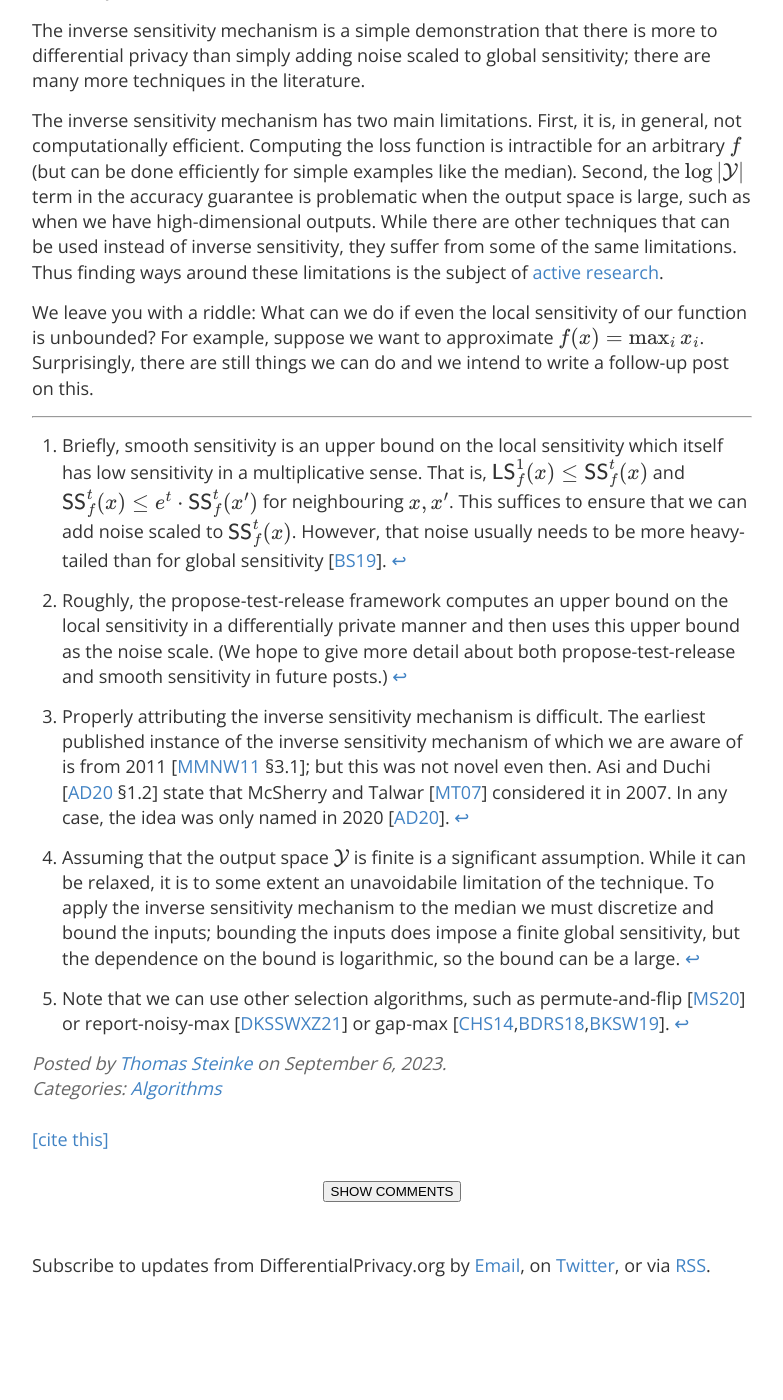
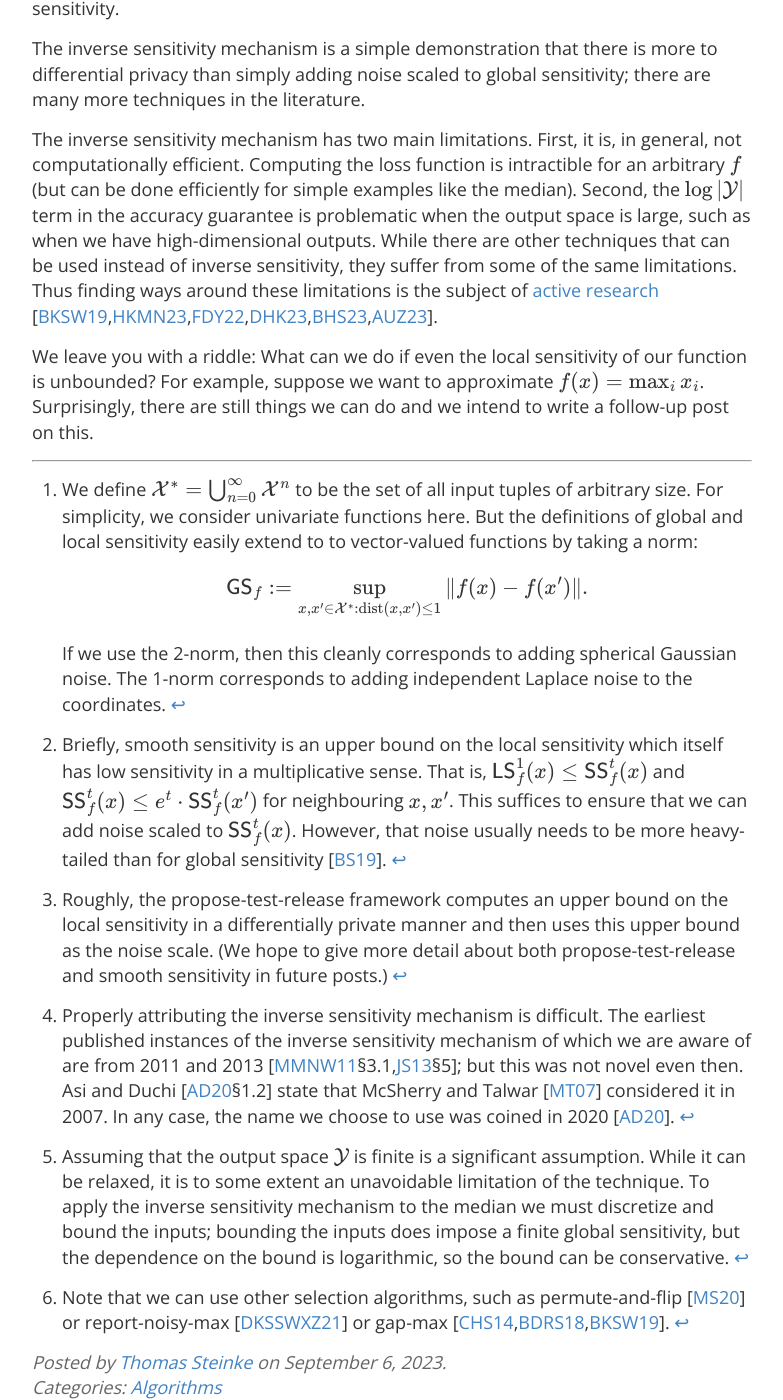
Before and after one commit to differentialprivacy/differentialprivacy, a Jekyll site: the page built from _posts/2023-09-06-inverse-sensitivity.md, in a window 1280 px wide and 1400 px high, scrolled down 5354 px. Shown: the whole window, without its empty margins (248-1031 px from the left). Built offline with Jekyll 4.4.1, drawn with Linux system fonts in a browser that asks for light colours; comment, search, counter and statistics services are not loaded; before the commit the page ends 6682 px from its top, so only the background shows below that; some of the changed text lies outside the part shown.

Commit message:
post about inverse sensitivity mechanism

```diff
--- a/_posts/2023-09-06-inverse-sensitivity.md
+++ b/_posts/2023-09-06-inverse-sensitivity.md
@@ -11,7 +11,7 @@
 The most well-known and widely-used method for achieving differential privacy is to compute the true function value \\\(f(x)\\\) and then add Laplace or Gaussian noise scaled to the _global sensitivity_ of \\\(f\\\).
 This may be overly conservative. In this post we'll show how we can do better.
 
-The global sensitivity of a function \\\(f : \\mathcal{X}^\* \to \\mathbb{R}\\\) is defined by \\\[ \mathsf{GS}\_f := \\sup\_\{x,x'\\in\\mathcal{X}^\* : \\mathrm{dist}(x,x') \\le 1\} \|f(x)-f(x')\|, \\tag{1}\\\] where \\\(\\mathrm{dist}(x,x')\\le 1\\\) denotes that \\\(x\\\) and \\\(x'\\\) are neighbouring datasets (i.e. they differ only by the addition or removal of one person's data); more generally, \\\(\\mathrm{dist}(\\cdot,\\cdot)\\\) is the corresponding metric on datasets.
+The global sensitivity of a function \\\(f : \\mathcal{X}^\* \to \\mathbb{R}\\\) is defined by \\\[ \mathsf{GS}\_f := \\sup\_\{x,x'\\in\\mathcal{X}^\* : \\mathrm{dist}(x,x') \\le 1\} \|f(x)-f(x')\|, \\tag{1}\\\] where \\\(\\mathrm{dist}(x,x')\\le 1\\\) denotes that \\\(x\\\) and \\\(x'\\\) are neighbouring datasets (i.e. they differ only by the addition or removal of one person's data); more generally, \\\(\\mathrm{dist}(\\cdot,\\cdot)\\\) is the corresponding metric on datasets (e.g., Hamming distance).[^1]
 
 The global sensitivity considers datasests that have nothing to do with the dataset at hand and which could be completely unrealistic.
 Many functions have infinite global sensitivity, but, on reasonably nice datasets, their _local sensitivity_ is much lower.
@@ -32,15 +32,18 @@
 
 Unfortunately, na&iuml;vely adding noise scaled to local sensitivity doesn't satisfy differential privacy.
 The problem is that the local sensitivity itself can reveal information.
-For example, consider the median on the inputs \\\(x=(1,2,2),x'=(2,2,2)\\\). In both cases the median is \\\(2\\\). But the local sensitivity is different: \\\(\\mathsf{LS}^1\_{\\mathrm{median}}(x)=1\\\) versus \\\(\\mathsf{LS}^1\_{\\mathrm{median}}(x')=0\\\). So, if we add noise scaled to local sensitivity, then, on input \\\(x'\\\), we deterministically output \\\(2\\\), while, on input \\\(x\\\), we output a random number. If we use continuous Laplace or Gaussian noise, then the random number will be a non-integer. Thus the output perfectly distinguishes the two inputs, which is a catastrophic violation of differential privacy.
+For example, consider the median on the inputs \\\(x=(1,2,2),x'=(2,2,2)\\\). The output distributions of the algorithm on these two inputs must be similar.
+In both cases the median is \\\(2\\\), so that is a good start for ensuring that the distributions are similar.
+But the local sensitivity is different: \\\(\\mathsf{LS}^1\_{\\mathrm{median}}(x)=1\\\) versus \\\(\\mathsf{LS}^1\_{\\mathrm{median}}(x')=0\\\).
+So, if we add noise scaled to local sensitivity, then, on input \\\(x'\\\), we deterministically output \\\(2\\\), while, on input \\\(x\\\), we output a random number. If we use continuous Laplace or Gaussian noise, then the random number will be a non-integer almost surely. Thus the output perfectly distinguishes the two inputs, which is a catastrophic violation of differential privacy.
 
 The good news is that we can exploit local sensitivity; we just need to do a bit more work.
 In fact, there are many methods in the differential privacy literature to exploit local sensitivity.
 
-The best-known methods for exploiting local sensitivity are _smooth sensitivity_ [[NRS07](https://cs-people.bu.edu/ads22/pubs/NRS07/NRS07-full-draft-v1.pdf "Kobbi Nissim, Sofya Raskhodnikova, Adam Smith. Smooth Sensitivity and Sampling in Private Data Analysis. STOC 2007.")][^1] and _propose-test-release_ [[DL09](https://www.stat.cmu.edu/~jinglei/dl09.pdf "Cynthia Dwork, Jing Lei. Differential Privacy and Robust Statistics. STOC 2009.")][^2].
+The best-known methods for exploiting local sensitivity are _smooth sensitivity_ [[NRS07](https://cs-people.bu.edu/ads22/pubs/NRS07/NRS07-full-draft-v1.pdf "Kobbi Nissim, Sofya Raskhodnikova, Adam Smith. Smooth Sensitivity and Sampling in Private Data Analysis. STOC 2007.")][^2] and _propose-test-release_ [[DL09](https://www.stat.cmu.edu/~jinglei/dl09.pdf "Cynthia Dwork, Jing Lei. Differential Privacy and Robust Statistics. STOC 2009.")][^3].
 
 
-In this post we will cover a different general-purpose technique known as the _inversse sensitivity mechanism_. This technique is folklore.[^3] It was first systematically studied by Asi and Duchi [[AD20](https://arxiv.org/abs/2005.10630 "Hilal Asi, John Duchi. Near Instance-Optimality in Differential Privacy. 2020."),[AD20](https://papers.nips.cc/paper/2020/hash/a267f936e54d7c10a2bb70dbe6ad7a89-Abstract.html "Hilal Asi, John Duchi. Instance-optimality in differential privacy via approximate inverse sensitivity mechanisms. NeurIPS 2020.")], who also named the method.
+In this post we will cover a different general-purpose technique known as the _inverse sensitivity mechanism_. This technique is folklore.[^4] It was first systematically studied by Asi and Duchi [[AD20](https://arxiv.org/abs/2005.10630 "Hilal Asi, John Duchi. Near Instance-Optimality in Differential Privacy. 2020."),[AD20](https://papers.nips.cc/paper/2020/hash/a267f936e54d7c10a2bb70dbe6ad7a89-Abstract.html "Hilal Asi, John Duchi. Instance-optimality in differential privacy via approximate inverse sensitivity mechanisms. NeurIPS 2020.")], who also named the method.
 
 ## The Inverse Sensitivity Mechanism
 
@@ -48,9 +51,9 @@
 Our goal is to estimate \\\(f(x)\\\) in a differentially private manner.
 But we do not make any assumptions about the global sensitivity of the function.
 
-For simplicity we will assume that \\\(\\mathcal{Y}\\\) is finite and that \\\(f\\\) is [surjective](https://en.wikipedia.org/wiki/Surjective_function).[^4]
+For simplicity we will assume that \\\(\\mathcal{Y}\\\) is finite and that \\\(f\\\) is [surjective](https://en.wikipedia.org/wiki/Surjective_function).[^5]
 
-Now we define a loss function \\\(\ell : \mathcal{X}^\* \times \mathcal{Y} \to \mathbb{Z}\_{\ge0}\\\) by \\\[\ell(x,y) := \\min\\left\\\{ \mathrm{dist}(x,\tilde{x}) : f(\tilde{x})=y \\right\\\}.\\tag{4}\\\]
+Now we define a loss function \\\(\ell : \mathcal{X}^\* \times \mathcal{Y} \to \mathbb{Z}\_{\ge0}\\\) by \\\[\ell(x,y) := \\min\\left\\\{ \mathrm{dist}(x,\tilde{x}) : \tilde{x}\in\mathcal{X}^\*, f(\tilde{x})=y \\right\\\}.\\tag{4}\\\]
 In other words, \\\(\\ell(x,y)\\\) measures how many entries of \\\(x\\\) we need to add or remove until \\\(f(x)=y\\\).
 Yet another way to think of it is that \\\(\\ell(x,y)\\\) is the distance from the point \\\(x\\\) to the set \\\(f^{-1}(y)\\\). (Hence the name inverse sensitivity.)
 
@@ -58,7 +61,7 @@
 
 The trick is that this loss always has bounded global sensitivity -- i.e., \\\(\\mathsf{GS}\_\\ell \\le 1\\\) -- no matter what the sensitivity of \\\(f\\\) is!
 
-> **Lemma 1.** Let \\\(f : \\mathcal{X}^\* \to \\mathcal{Y}^*\\\) be arbitrary and define \\\(\ell : \mathcal{X}^\* \times \mathcal{Y} \to \mathbb{Z}\_{\ge0}\\\) by \\\(\ell(x,y) := \\min\\left\\\{ \mathrm{dist}(x,\tilde{x}) : f(\tilde{x})=y \\right\\\}.\\\) Then, for all \\\(x,x'\\in\\mathcal{X}^\*\\\) with \\\(\\mathrm{dist}(x,x')\\le 1\\\) and all \\\(y \\in \\mathcal{Y}\\\), we have \\\(\|\\ell(x,y)-\\ell(x',y)\|\\le 1\\\).
+> **Lemma 1.** Let \\\(f : \\mathcal{X}^\* \to \\mathcal{Y}\\\) be arbitrary and define \\\(\ell : \mathcal{X}^\* \times \mathcal{Y} \to \mathbb{Z}\_{\ge0}\\\) as in Equation 4. Then, for all \\\(x,x'\\in\\mathcal{X}^\*\\\) with \\\(\\mathrm{dist}(x,x')\\le 1\\\) and all \\\(y \\in \\mathcal{Y}\\\), we have \\\(\|\\ell(x,y)-\\ell(x',y)\|\\le 1\\\).
 
 > _Proof._
 > Fix \\\(x,x'\\in\\mathcal{X}^\*\\\) with \\\(\\mathrm{dist}(x,x')\\le 1\\\) and \\\(y \\in \\mathcal{Y}\\\).
@@ -102,19 +105,21 @@
 The inverse sensitivity mechanism is a simple demonstration that there is more to differential privacy than simply adding noise scaled to global sensitivity; there are many more techniques in the literature.
 
 The inverse sensitivity mechanism has two main limitations. First, it is, in general, not computationally efficient. Computing the loss function is intractible for an arbitrary \\\(f\\\) (but can be done efficiently for simple examples like the median). Second, the \\\(\\log\|\\mathcal{Y}\|\\\) term in the accuracy guarantee is problematic when the output space is large, such as when we have high-dimensional outputs.
-While there are other techniques that can be used instead of inverse sensitivity, they suffer from some of the same limitations. Thus finding ways around these limitations is the subject of [active research](/colt23-bsp/).
+While there are other techniques that can be used instead of inverse sensitivity, they suffer from some of the same limitations. Thus finding ways around these limitations is the subject of [active research](/colt23-bsp/) [[BKSW19](https://arxiv.org/abs/1905.13229 "Mark Bun, Gautam Kamath, Thomas Steinke, Zhiwei Steven Wu. Private Hypothesis Selection. NeurIPS 2019."),[HKMN23](https://arxiv.org/abs/2212.05015 "Samuel B. Hopkins, Gautam Kamath, Mahbod Majid, Shyam Narayanan. Robustness Implies Privacy in Statistical Estimation. STOC 2023."),[FDY22](https://cse.hkust.edu.hk/~yike/ShiftedInverse.pdf "Juanru Fang, Wei Dong, Ke Yi. Shifted Inverse: A General Mechanism for Monotonic Functions under User Differential Privacy. CCS 2022."),[DHK23](https://arxiv.org/abs/2301.07078 "John Duchi, Saminul Haque, Rohith Kuditipudi. A Fast Algorithm for Adaptive Private Mean Estimation. COLT 2023."),[BHS23](https://arxiv.org/abs/2301.12250 "Gavin Brown, Samuel B. Hopkins, Adam Smith. Fast, Sample-Efficient, Affine-Invariant Private Mean and Covariance Estimation for Subgaussian Distributions. COLT 2023."),[AUZ23](https://arxiv.org/abs/2302.01855 "Hilal Asi, Jonathan Ullman, Lydia Zakynthinou. From Robustness to Privacy and Back. 2023.")].
 
 We leave you with a riddle: What can we do if even the local sensitivity of our function is unbounded? For example, suppose we want to approximate \\\(f(x) = \\max\_i x_i\\\). Surprisingly, there are still things we can do and we intend to write a follow-up post on this.
 
 
 ---
 
-[^1]: Briefly, smooth sensitivity is an upper bound on the local sensitivity which itself has low sensitivity in a multiplicative sense. That is, \\\(\mathsf{LS}\_f^1(x) \le \mathsf{SS}_f^t(x)\\\) and \\\(\mathsf{SS}_f^t(x) \le e^t \\cdot \mathsf{SS}_f^t(x') \\\) for neighbouring \\\(x,x'\\\). This suffices to ensure that we can add noise scaled to \\\(\mathsf{SS}_f^t(x)\\\). However, that noise usually needs to be more heavy-tailed than for global sensitivity [[BS19](https://proceedings.neurips.cc/paper/2019/hash/3ef815416f775098fe977004015c6193-Abstract.html "Mark Bun, Thomas Steinke. Average-Case Averages: Private Algorithms for Smooth Sensitivity and Mean Estimation. NeurIPS 2019.")].
+[^1]: We define \\\(\\mathcal{X}^\* = \\bigcup\_{n = 0}^\\infty \\mathcal{X}^n\\\) to be the set of all input tuples of arbitrary size. For simplicity, we consider univariate functions here. But the definitions of global and local sensitivity easily extend to to vector-valued functions by taking a norm: \\\[ \mathsf{GS}\_f := \\sup\_\{x,x'\\in\\mathcal{X}^\* : \\mathrm{dist}(x,x') \\le 1\} \\\|f(x)-f(x')\\\|.\\\] If we use the 2-norm, then this cleanly corresponds to adding spherical Gaussian noise. The 1-norm corresponds to adding independent Laplace noise to the coordinates.
 
-[^2]: Roughly, the propose-test-release framework computes an upper bound on the local sensitivity in a differentially private manner and then uses this upper bound as the noise scale. (We hope to give more detail about both propose-test-release and smooth sensitivity in future posts.)
+[^2]: Briefly, smooth sensitivity is an upper bound on the local sensitivity which itself has low sensitivity in a multiplicative sense. That is, \\\(\mathsf{LS}\_f^1(x) \le \mathsf{SS}_f^t(x)\\\) and \\\(\mathsf{SS}_f^t(x) \le e^t \\cdot \mathsf{SS}_f^t(x') \\\) for neighbouring \\\(x,x'\\\). This suffices to ensure that we can add noise scaled to \\\(\mathsf{SS}_f^t(x)\\\). However, that noise usually needs to be more heavy-tailed than for global sensitivity [[BS19](https://proceedings.neurips.cc/paper/2019/hash/3ef815416f775098fe977004015c6193-Abstract.html "Mark Bun, Thomas Steinke. Average-Case Averages: Private Algorithms for Smooth Sensitivity and Mean Estimation. NeurIPS 2019.")].
 
-[^3]: Properly attributing the inverse sensitivity mechanism is difficult. The  earliest published instance of the inverse sensitivity mechanism of which we are aware of is from 2011 [[MMNW11](https://www.cs.columbia.edu/~rwright/Publications/pods11.pdf "Darakhshan Mir, S. Muthukrishnan, Aleksandar Nikolov, Rebecca N. Wright. Pan-private algorithms via statistics on sketches. PODS 2011.") &sect;3.1]; but this was not novel even then. Asi and Duchi [[AD20](https://arxiv.org/abs/2005.10630 "Hilal Asi, John Duchi. Near Instance-Optimality in Differential Privacy. 2020.") &sect;1.2] state that McSherry and Talwar [[MT07](https://ieeexplore.ieee.org/document/4389483 "Frank McSherry, Kunal Talwar. Mechanism Design via Differential Privacy. FOCS 2007.")] considered it in 2007. In any case, the idea was only named in 2020 [[AD20](https://arxiv.org/abs/2005.10630 "Hilal Asi, John Duchi. Near Instance-Optimality in Differential Privacy. 2020.")].
+[^3]: Roughly, the propose-test-release framework computes an upper bound on the local sensitivity in a differentially private manner and then uses this upper bound as the noise scale. (We hope to give more detail about both propose-test-release and smooth sensitivity in future posts.)
 
-[^4]: Assuming that the output space \\\(\\mathcal{Y}\\\) is finite is a significant assumption. While it can be relaxed, it is to some extent an unavoidabile limitation of the technique. To apply the inverse sensitivity mechanism to the median we must discretize and bound the inputs; bounding the inputs does impose a finite global sensitivity, but the dependence on the bound is logarithmic, so the bound can be a large.
+[^4]: Properly attributing the inverse sensitivity mechanism is difficult. The  earliest published instances of the inverse sensitivity mechanism of which we are aware of are from 2011 and 2013 [[MMNW11](https://www.cs.columbia.edu/~rwright/Publications/pods11.pdf "Darakhshan Mir, S. Muthukrishnan, Aleksandar Nikolov, Rebecca N. Wright. Pan-private algorithms via statistics on sketches. PODS 2011.")&sect;3.1,[JS13](hhttps://www.ncbi.nlm.nih.gov/pmc/articles/PMC4681528/ "Aaron Johnson, Vitaly Shmatikov. Privacy-preserving data exploration in genome-wide association studies. KDD 2013.")&sect;5]; but this was not novel even then. Asi and Duchi [[AD20](https://arxiv.org/abs/2005.10630 "Hilal Asi, John Duchi. Near Instance-Optimality in Differential Privacy. 2020.")&sect;1.2] state that McSherry and Talwar [[MT07](https://ieeexplore.ieee.org/document/4389483 "Frank McSherry, Kunal Talwar. Mechanism Design via Differential Privacy. FOCS 2007.")] considered it in 2007. In any case, the name we choose to use was coined in 2020 [[AD20](https://arxiv.org/abs/2005.10630 "Hilal Asi, John Duchi. Near Instance-Optimality in Differential Privacy. 2020.")].
 
-[^5]: Note that we can use other selection algorithms, such as permute-and-flip [[MS20](https://arxiv.org/abs/2010.12603 "Ryan McKenna, Daniel Sheldon. Permute-and-Flip: A new mechanism for differentially private selection. NeurIPS 2020.")] or report-noisy-max [[DKSSWXZ21](https://arxiv.org/abs/2105.07260 "Zeyu Ding, Daniel Kifer, Sayed M. Saghaian N. E., Thomas Steinke, Yuxin Wang, Yingtai Xiao, Danfeng Zhang. The Permute-and-Flip Mechanism is Identical to Report-Noisy-Max with Exponential Noise. 2021.")] or gap-max [[CHS14](https://arxiv.org/abs/1409.2177 "Kamalika Chaudhuri, Daniel Hsu, Shuang Song. The Large Margin Mechanism for Differentially Private Maximization. NIPS 2014."),[BDRS18](https://dl.acm.org/doi/10.1145/3188745.3188946 " Mark Bun, Cynthia Dwork, Guy N. Rothblum, Thomas Steinke. Composable and versatile privacy via truncated CDP. STOC 2018."),[BKSW19](https://arxiv.org/abs/1905.13229 "Mark Bun, Gautam Kamath, Thomas Steinke, Zhiwei Steven Wu. Private Hypothesis Selection. NeurIPS 2019.")].
+[^5]: Assuming that the output space \\\(\\mathcal{Y}\\\) is finite is a significant assumption. While it can be relaxed, it is to some extent an unavoidable limitation of the technique. To apply the inverse sensitivity mechanism to the median we must discretize and bound the inputs; bounding the inputs does impose a finite global sensitivity, but the dependence on the bound is logarithmic, so the bound can be conservative.
+
+[^6]: Note that we can use other selection algorithms, such as permute-and-flip [[MS20](https://arxiv.org/abs/2010.12603 "Ryan McKenna, Daniel Sheldon. Permute-and-Flip: A new mechanism for differentially private selection. NeurIPS 2020.")] or report-noisy-max [[DKSSWXZ21](https://arxiv.org/abs/2105.07260 "Zeyu Ding, Daniel Kifer, Sayed M. Saghaian N. E., Thomas Steinke, Yuxin Wang, Yingtai Xiao, Danfeng Zhang. The Permute-and-Flip Mechanism is Identical to Report-Noisy-Max with Exponential Noise. 2021.")] or gap-max [[CHS14](https://arxiv.org/abs/1409.2177 "Kamalika Chaudhuri, Daniel Hsu, Shuang Song. The Large Margin Mechanism for Differentially Private Maximization. NIPS 2014."),[BDRS18](https://dl.acm.org/doi/10.1145/3188745.3188946 " Mark Bun, Cynthia Dwork, Guy N. Rothblum, Thomas Steinke. Composable and versatile privacy via truncated CDP. STOC 2018."),[BKSW19](https://arxiv.org/abs/1905.13229 "Mark Bun, Gautam Kamath, Thomas Steinke, Zhiwei Steven Wu. Private Hypothesis Selection. NeurIPS 2019.")].
```
Also changed, not shown: other parts of _posts/2023-09-06-inverse-sensitivity.md (+1 -1 lines).
